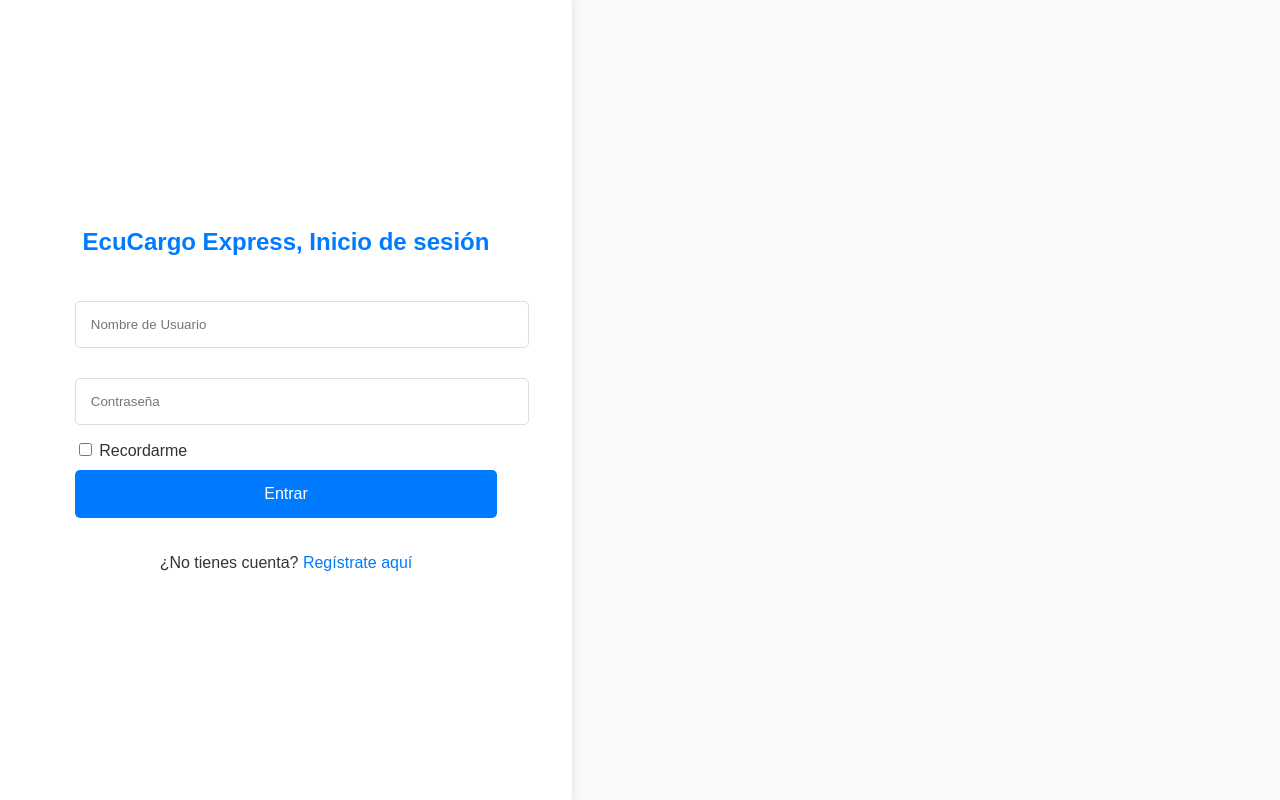
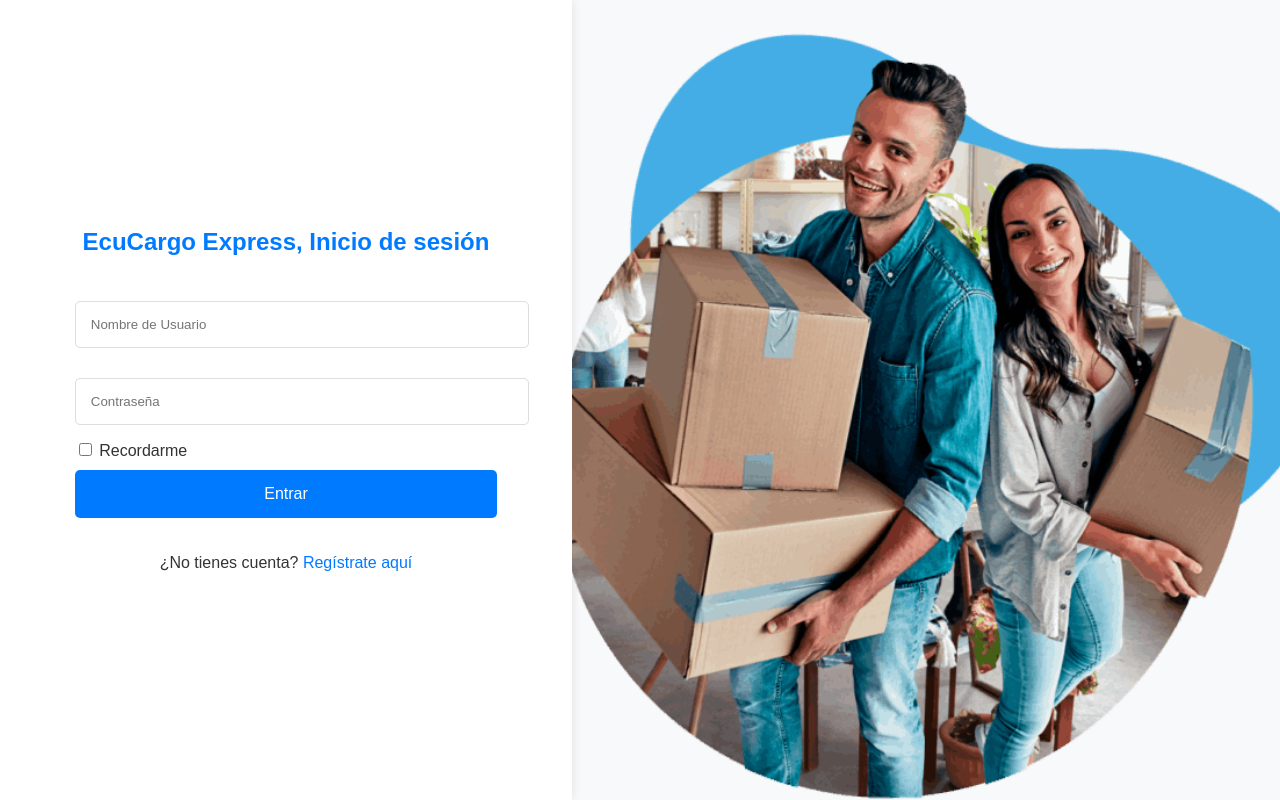
Before and after one commit to Gleo1234321/EcuCargoEX, a plain HTML site: page EC.HTML in a window 1280 px wide. Drawn offline with Linux system fonts and the light colour scheme.

Commit message:
Update EC.HTML

```diff
--- a/EC.HTML
+++ b/EC.HTML
@@ -84,7 +84,7 @@
 
         .promo-image {
             width: 60%;
-            background: url("imagenes1/11.jpeg") no-repeat center center;
+            background: url("11.jpeg") no-repeat center center;
             background-size: cover;
         }
     </style>
```
